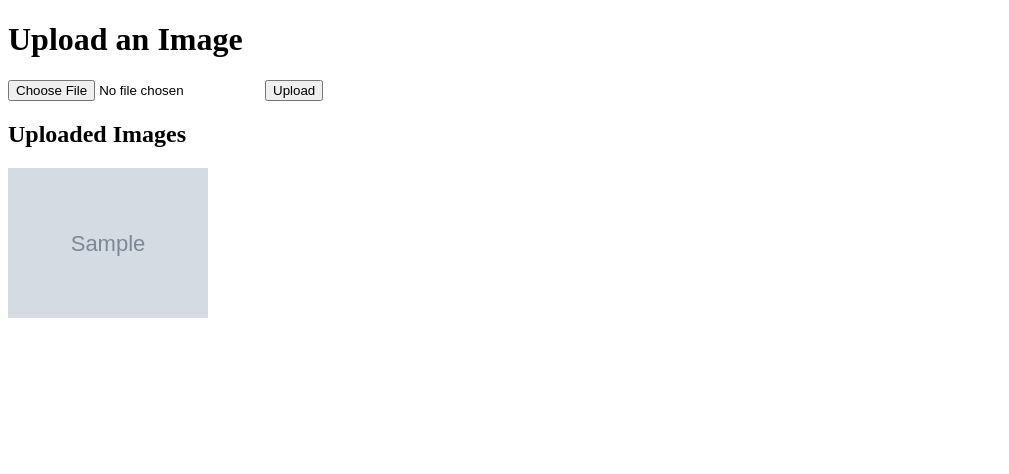
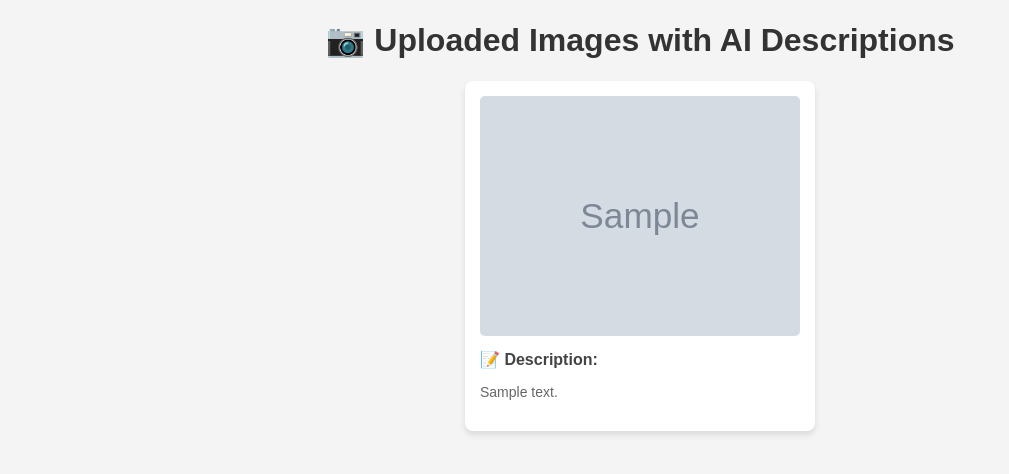
Before and after one commit to Krishna8788/Flask-Cloud-App, a Flask app: template templates/index.html in a window 1280 px wide. Shown: the top 474 px of the page, without its empty margins (0-1009 px from the left). Run offline with Flask 3, Linux system fonts and the light colour scheme; the template is opened without the code that fills it: most values are stand-ins (such as "Sample title", 1, 10 or a date in 2020); grey boxes marked "Sample" are stand-in pictures.

Commit message:
Update index.html

```diff
--- a/templates/index.html
+++ b/templates/index.html
@@ -3,17 +3,57 @@
 <head>
     <meta charset="UTF-8">
     <meta name="viewport" content="width=device-width, initial-scale=1.0">
-    <title>Image Upload</title>
+    <title>Image Gallery</title>
+    <style>
+        body {
+            font-family: Arial, sans-serif;
+            background-color: #f4f4f4;
+            text-align: center;
+            margin: 20px;
+        }
+        h1 {
+            color: #333;
+        }
+        .gallery-container {
+            display: flex;
+            flex-wrap: wrap;
+            justify-content: center;
+            gap: 20px;
+        }
+        .image-card {
+            background: white;
+            padding: 15px;
+            border-radius: 8px;
+            box-shadow: 0px 4px 6px rgba(0, 0, 0, 0.1);
+            width: 320px;
+            text-align: left;
+        }
+        .image-card img {
+            width: 100%;
+            border-radius: 5px;
+        }
+        .image-card h3 {
+            margin: 10px 0 5px;
+            font-size: 16px;
+            color: #444;
+        }
+        .image-card p {
+            font-size: 14px;
+            color: #666;
+            line-height: 1.4;
+        }
+    </style>
 </head>
 <body>
-    <h1>Upload an Image</h1>
-    <form action="/upload" method="post" enctype="multipart/form-data">
-        <input type="file" name="image">
-        <button type="submit">Upload</button>
-    </form>
-    <h2>Uploaded Images</h2>
-    {% for image in images %}
-        <img src="{{ image }}" alt="Uploaded Image" width="200">
-    {% endfor %}
+    <h1>📷 Uploaded Images with AI Descriptions</h1>
+    <div class="gallery-container">
+        {% for image in images %}
+        <div class="image-card">
+            <img src="{{ image.url }}" alt="Not visible because of private bucket">
+            <h3>📝 Description:</h3>
+            <p>{{ image.description }}</p>
+        </div>
+        {% endfor %}
+    </div>
 </body>
 </html>
```
